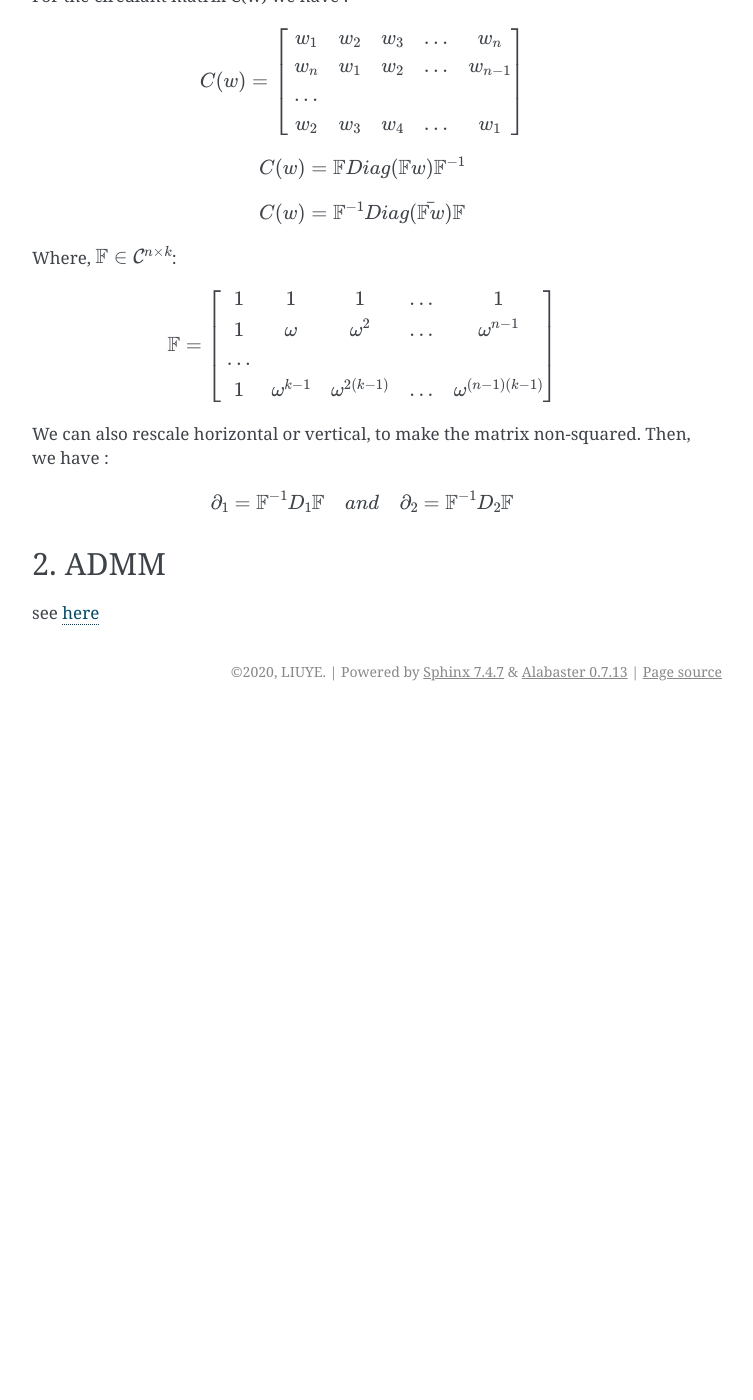
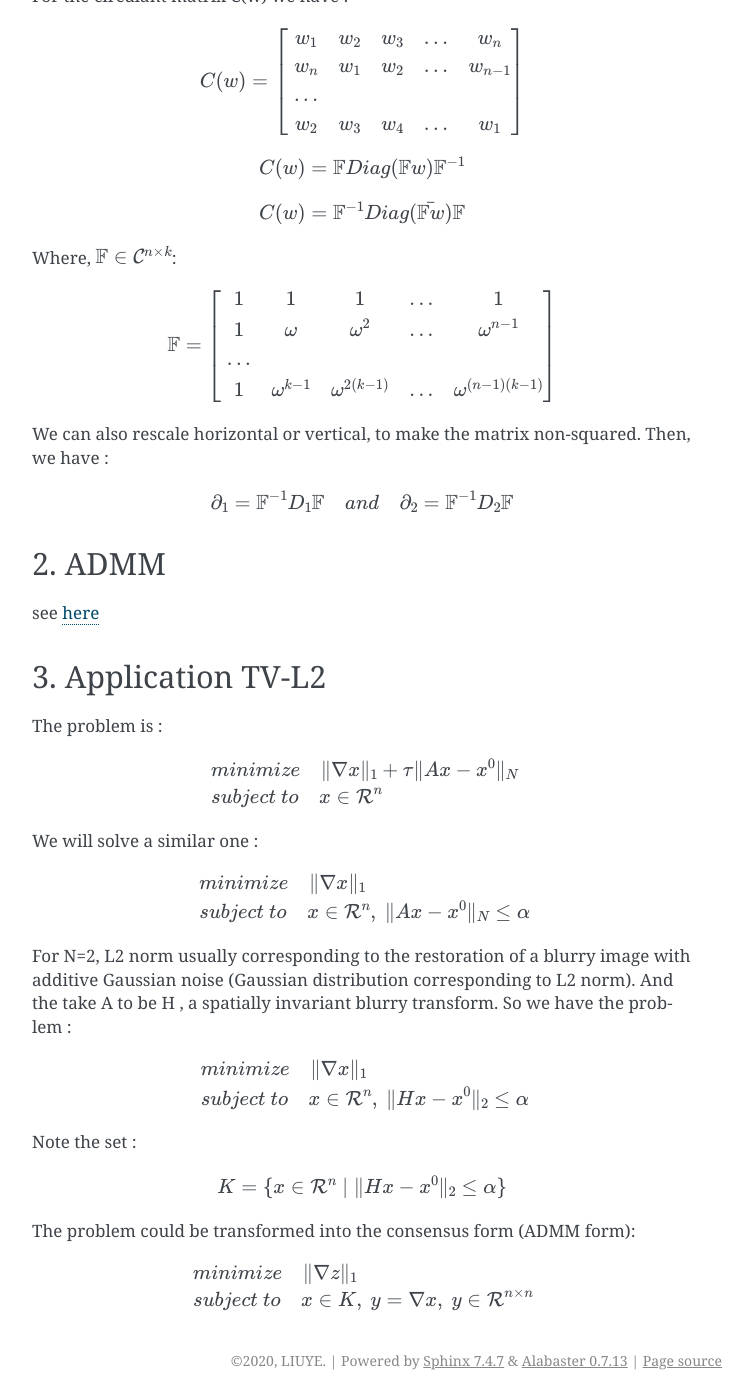
Before and after one commit to gggliuye/cvx_learning, a Sphinx documentation site: the page built from docs/PaperRead/SolvingTVviaADMM.rst, in a window 1280 px wide and 1400 px high, scrolled down 1022 px. Shown: the whole window, without its empty margins (388-1141 px from the left). Built offline with Sphinx 7.4.7, drawn with Linux system fonts in a browser that asks for light colours; before the commit the page ends 1733 px from its top, so only the background shows below that.

Commit message:
Update SolvingTVviaADMM.rst

```diff
--- a/docs/PaperRead/SolvingTVviaADMM.rst
+++ b/docs/PaperRead/SolvingTVviaADMM.rst
@@ -54,4 +54,45 @@ We can also rescale horizontal or vertical, to make the matrix non-squared. Then
 2. ADMM
 ---------------------
 
-see `here <../ADMM/Index>`_
+see `here <../ADMM/Index.html>`_
+
+3. Application TV-L2
+--------------------------
+
+The problem is :
+
+.. math::
+  \begin{align*}
+  &minimize \quad \| \nabla x\|_{1} + \tau \|Ax- x^{0}\|_{N} \\
+  &subject\ to \quad x \in \mathcal{R}^{n}
+  \end{align*}
+
+We will solve a similar one :
+
+.. math::
+  \begin{align*}
+  &minimize \quad \| \nabla x\|_{1} \\
+  &subject\ to \quad x \in \mathcal{R}^{n},\ \|Ax- x^{0}\|_{N} \le \alpha
+  \end{align*}
+
+For N=2,  L2 norm usually corresponding to the restoration of a blurry image with additive Gaussian noise (Gaussian distribution corresponding to L2 norm).
+And the take A to be H , a spatially invariant blurry transform. So we have the problem :
+
+.. math::
+  \begin{align*}
+  &minimize \quad \| \nabla x\|_{1} \\
+  &subject\ to \quad x \in \mathcal{R}^{n},\ \|Hx- x^{0}\|_{2} \le \alpha
+  \end{align*}
+
+Note the set :
+
+.. math::
+  K = \{ x\in \mathcal{R}^{n} \mid \|Hx- x^{0}\|_{2} \le \alpha \}
+
+The problem could be transformed into the consensus form (ADMM form):
+
+.. math::
+  \begin{align*}
+  &minimize \quad \| \nabla z\|_{1} \\
+  &subject\ to \quad x \in K, \ y = \nabla x, \ y\in \mathcal{R}^{n\times n}
+  \end{align*}
```
